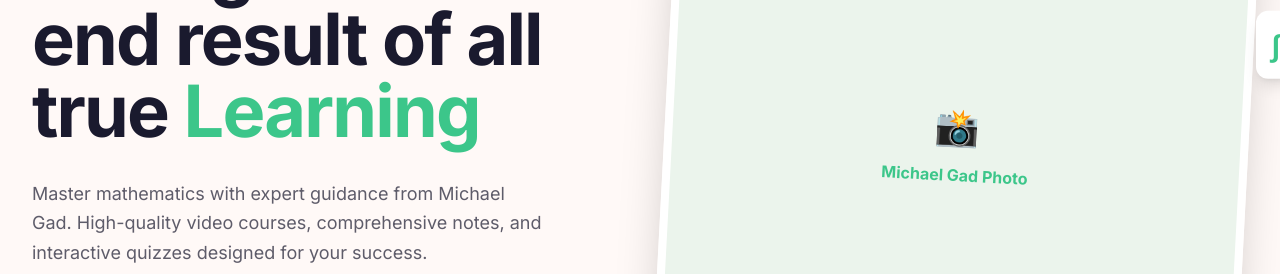
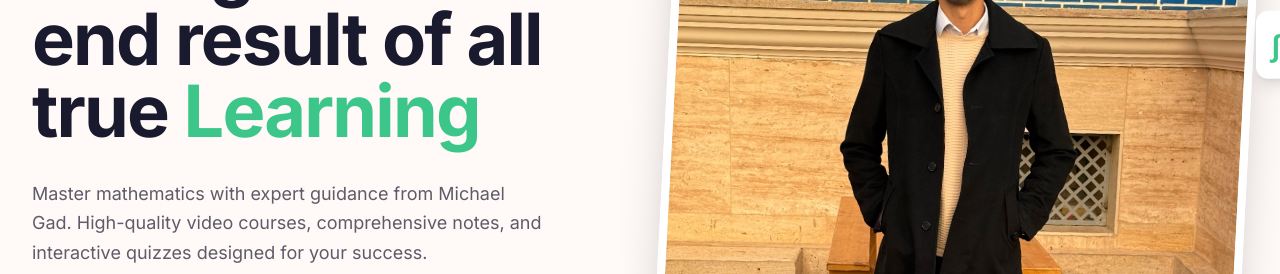
Before and after one commit to mokai2008/michaelmath, a Next.js app: page / in a window 1280 px wide. Shown: the part 361-635 px from the top of the page. Built offline with nearby package versions, Linux system fonts and the light colour scheme; no server answers; the database is empty.

Commit message:
Add Michael Gad photo to hero section

```diff
--- a/app/(public)/page.tsx
+++ b/app/(public)/page.tsx
@@ -94,12 +94,13 @@ export default function Home() {
               viewport={{ once: true }}
               className="relative hidden lg:block h-[600px]"
             >
-              {/* Tutor Photo Placeholder - Will be absolute positioned */}
-              <div className="absolute inset-0 bg-primary/10 rounded-[3rem] overflow-hidden flex items-center justify-center border-8 border-white shadow-2xl transform rotate-3 hover:rotate-0 transition-transform duration-500 cursor-pointer">
-                 <div className="text-center p-8">
-                    <span className="text-4xl">📸</span>
-                    <p className="text-primary font-bold mt-4">Michael Gad Photo</p>
-                 </div>
+              {/* Michael Gad Photo */}
+              <div className="absolute inset-0 bg-primary/10 rounded-[3rem] overflow-hidden border-8 border-white shadow-2xl transform rotate-3 hover:rotate-0 transition-transform duration-500 cursor-pointer">
+                 <img
+                   src="/michael-gad.jpg"
+                   alt="Michael Gad - Math Tutor"
+                   className="w-full h-full object-cover object-top"
+                 />
               </div>
               {/* Floating Math SVG Elements */}
               <motion.div
```
Also changed, not shown: public/michael-gad.jpg (added).
